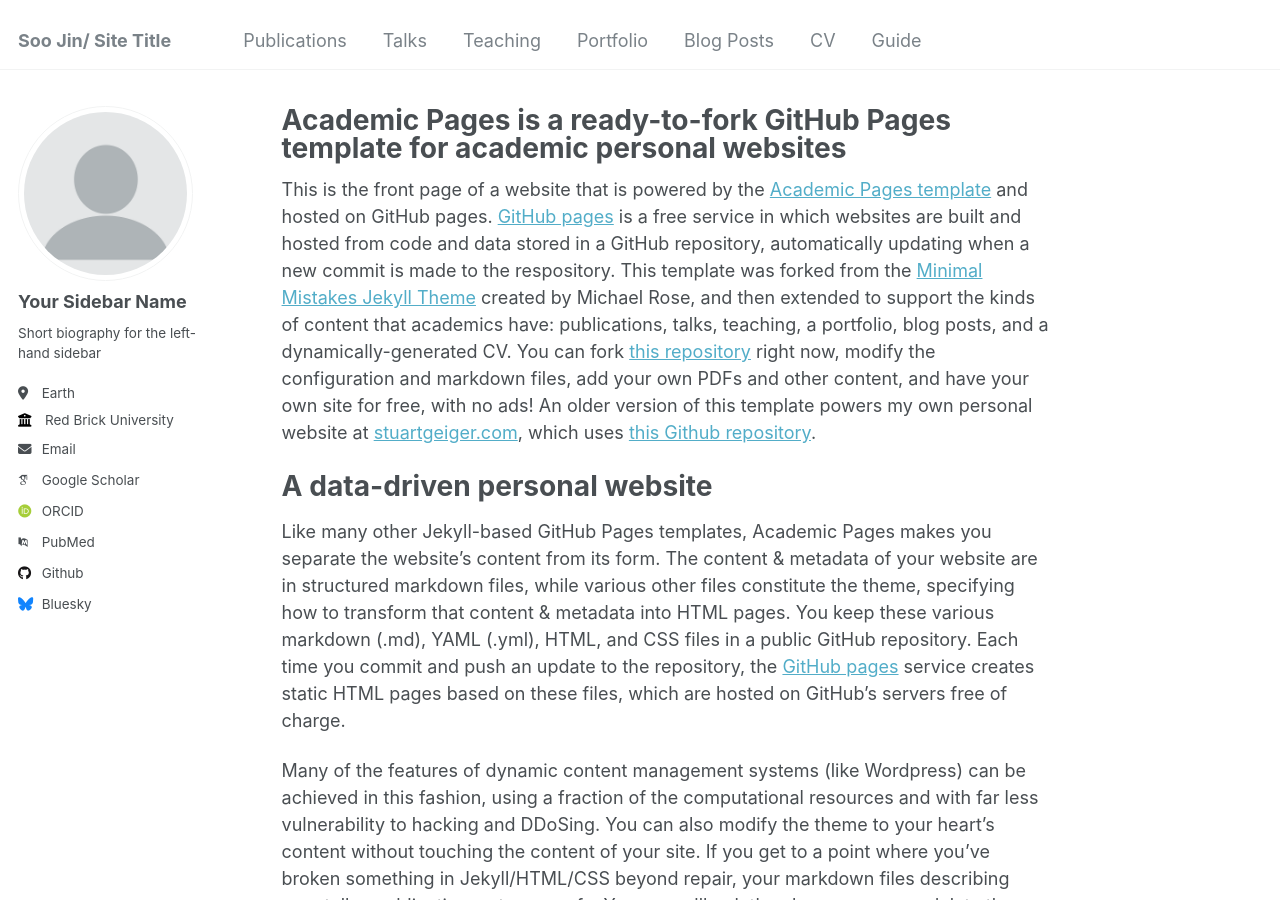
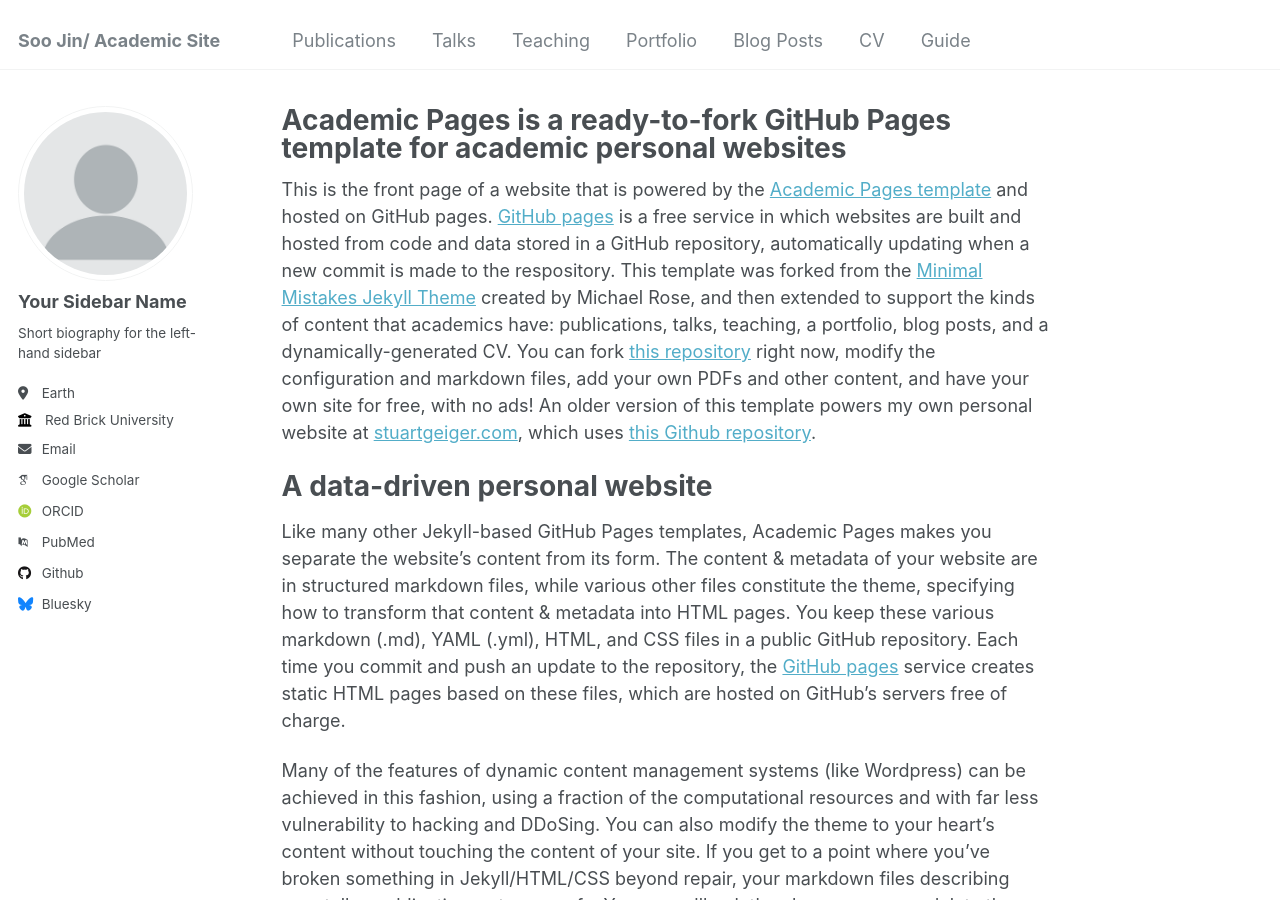
Before and after one commit to Iris-SooJin-Park/Iris-SooJin-Park.github.io, a Jekyll site: the page built from _pages/about.md, in a window 1280 px wide and 900 px high. Built offline with Jekyll 4.4.1, drawn with Linux system fonts in a browser that asks for light colours; some web fonts are replaced.

Commit message:
trigger workflow

```diff
--- a/_config.yml
+++ b/_config.yml
@@ -8,7 +8,7 @@
 
 # Basic Site Settings
 locale                   : "en-US"
-title                    : "Soo Jin/ Site Title"
+title                    : "Soo Jin/ Academic Site"
 title_separator          : "-"
 name                     : &name "Your Name"
 description              : &description "personal description"
```
